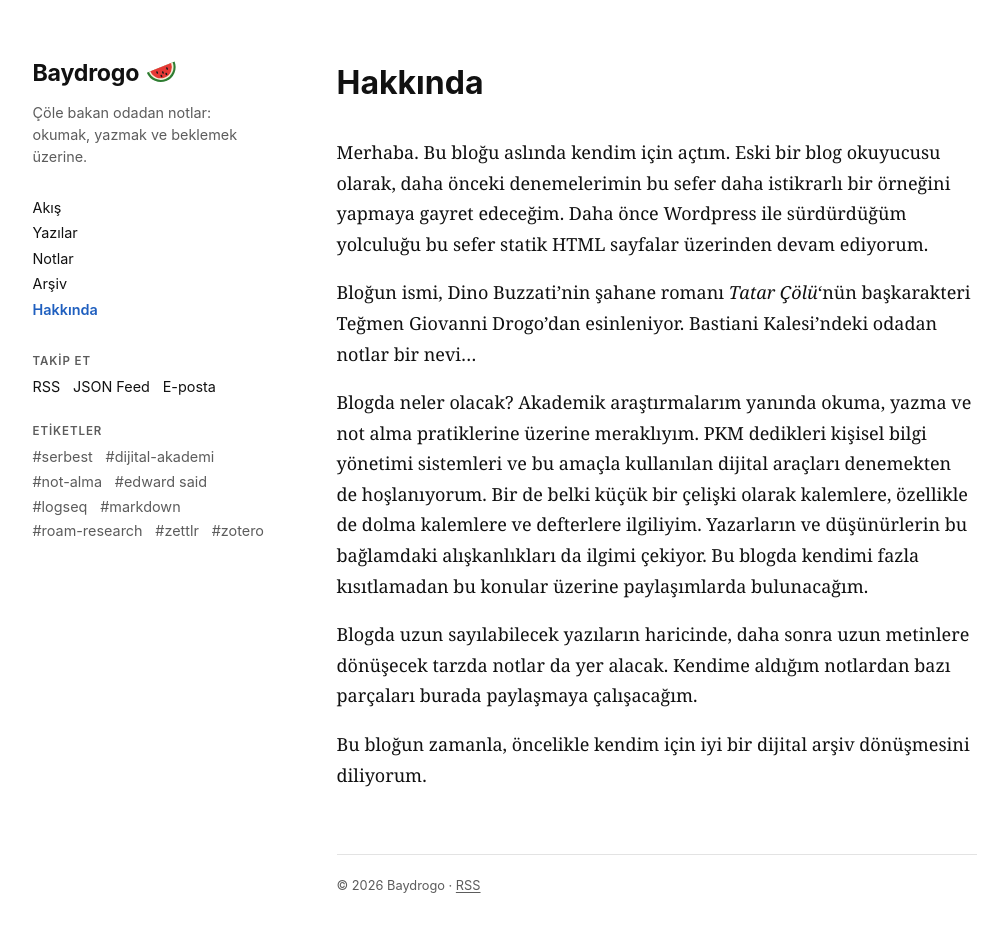
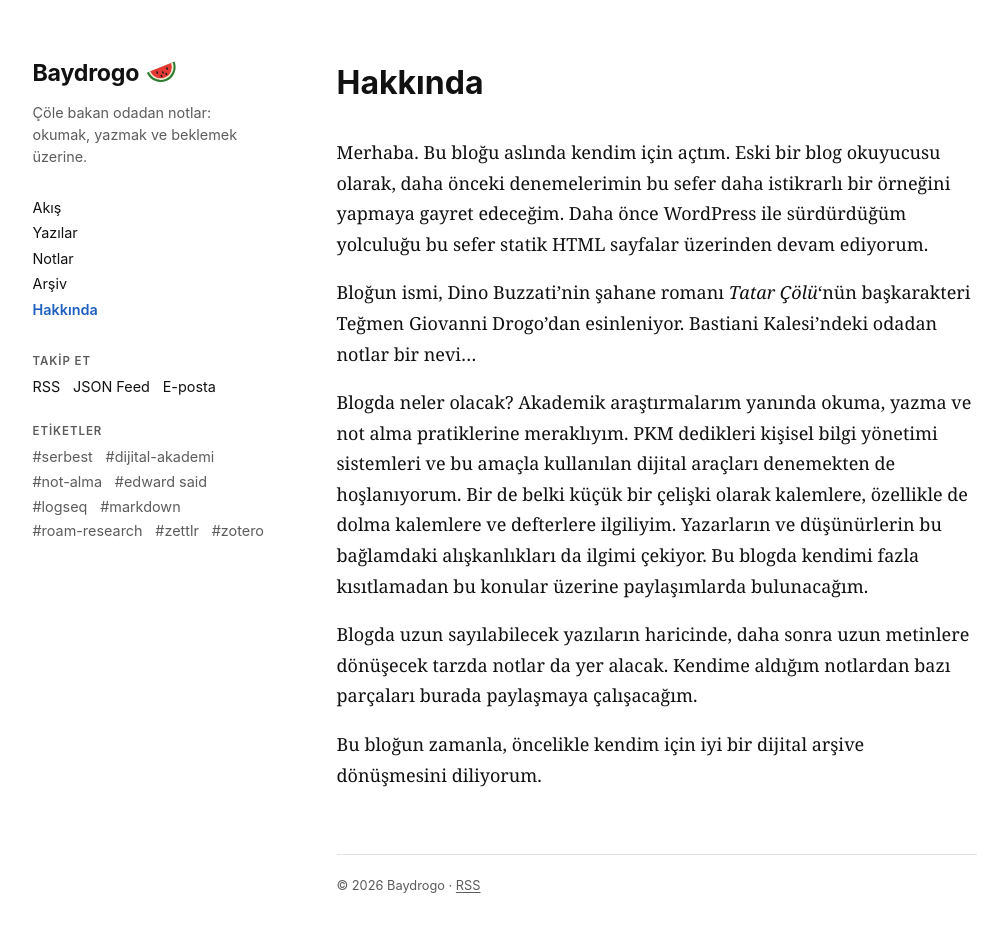
Before and after one commit to baydrogo/baydrogo, a Jekyll site: the page built from sayfalar/hakkinda.md, in a window 1280 px wide and 945 px high. Shown: the top 932 px of the window, without its empty margins (128-1130 px from the left). Built offline with Jekyll 4.4.1, drawn with Linux system fonts in a browser that asks for light colours.

Commit message:
Obsidian'dan yayın: 1 yeni/güncel, 0 kaldırılan

```diff
--- a/sayfalar/hakkinda.md
+++ b/sayfalar/hakkinda.md
@@ -6,12 +6,12 @@
 ---
 # Hakkında
 
-Merhaba. Bu bloğu aslında kendim için açtım. Eski bir blog okuyucusu olarak, daha önceki denemelerimin bu sefer daha istikrarlı bir örneğini yapmaya gayret edeceğim. Daha önce Wordpress ile sürdürdüğüm yolculuğu bu sefer statik HTML sayfalar üzerinden devam ediyorum.
+Merhaba. Bu bloğu aslında kendim için açtım. Eski bir blog okuyucusu olarak, daha önceki denemelerimin bu sefer daha istikrarlı bir örneğini yapmaya gayret edeceğim. Daha önce WordPress ile sürdürdüğüm yolculuğu bu sefer statik HTML sayfalar üzerinden devam ediyorum.
 
 Bloğun ismi, Dino Buzzati'nin şahane romanı *Tatar Çölü*'nün başkarakteri Teğmen Giovanni Drogo'dan esinleniyor. Bastiani Kalesi'ndeki odadan notlar bir nevi...
 
-Blogda neler olacak? Akademik araştırmalarım yanında okuma, yazma ve not alma pratiklerine üzerine meraklıyım. PKM dedikleri kişisel bilgi yönetimi sistemleri ve bu amaçla kullanılan dijital araçları denemekten de hoşlanıyorum. Bir de belki küçük bir çelişki olarak kalemlere, özellikle de dolma kalemlere ve defterlere ilgiliyim. Yazarların ve düşünürlerin bu bağlamdaki alışkanlıkları da ilgimi çekiyor. Bu blogda kendimi fazla kısıtlamadan bu konular üzerine paylaşımlarda bulunacağım.
+Blogda neler olacak? Akademik araştırmalarım yanında okuma, yazma ve not alma pratiklerine meraklıyım. PKM dedikleri kişisel bilgi yönetimi sistemleri ve bu amaçla kullanılan dijital araçları denemekten de hoşlanıyorum. Bir de belki küçük bir çelişki olarak kalemlere, özellikle de dolma kalemlere ve defterlere ilgiliyim. Yazarların ve düşünürlerin bu bağlamdaki alışkanlıkları da ilgimi çekiyor. Bu blogda kendimi fazla kısıtlamadan bu konular üzerine paylaşımlarda bulunacağım.
 
 Blogda uzun sayılabilecek yazıların haricinde, daha sonra uzun metinlere dönüşecek tarzda notlar da yer alacak. Kendime aldığım notlardan bazı parçaları burada paylaşmaya çalışacağım.
 
-Bu bloğun zamanla, öncelikle kendim için iyi bir dijital arşiv dönüşmesini diliyorum.
+Bu bloğun zamanla, öncelikle kendim için iyi bir dijital arşive dönüşmesini diliyorum.
```
